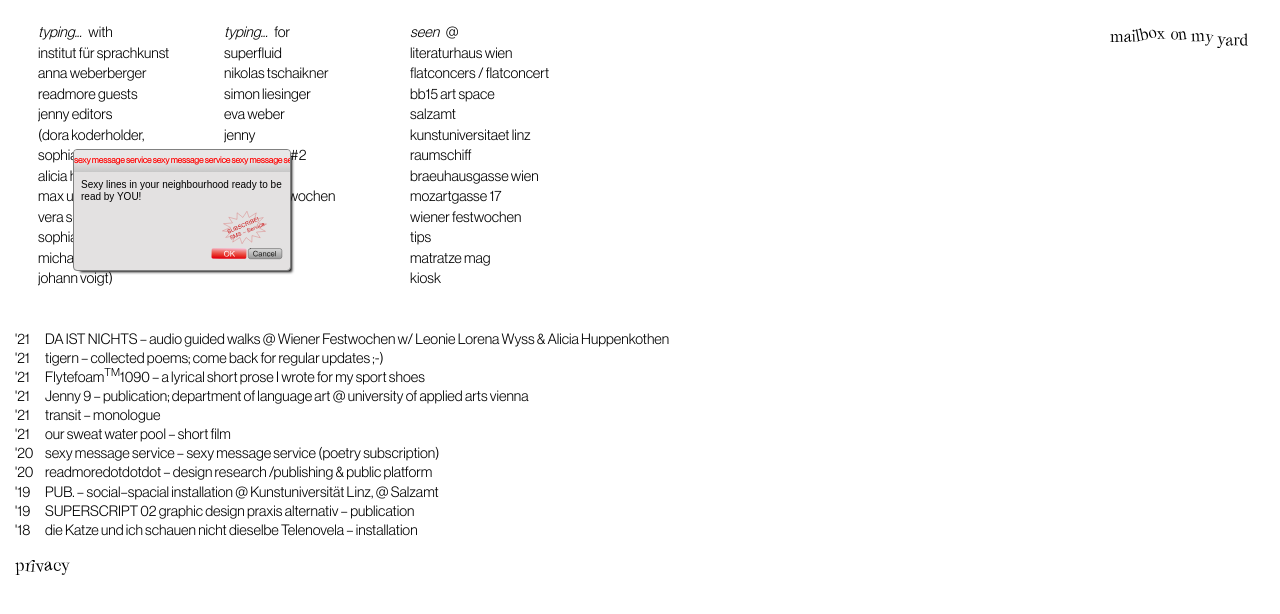
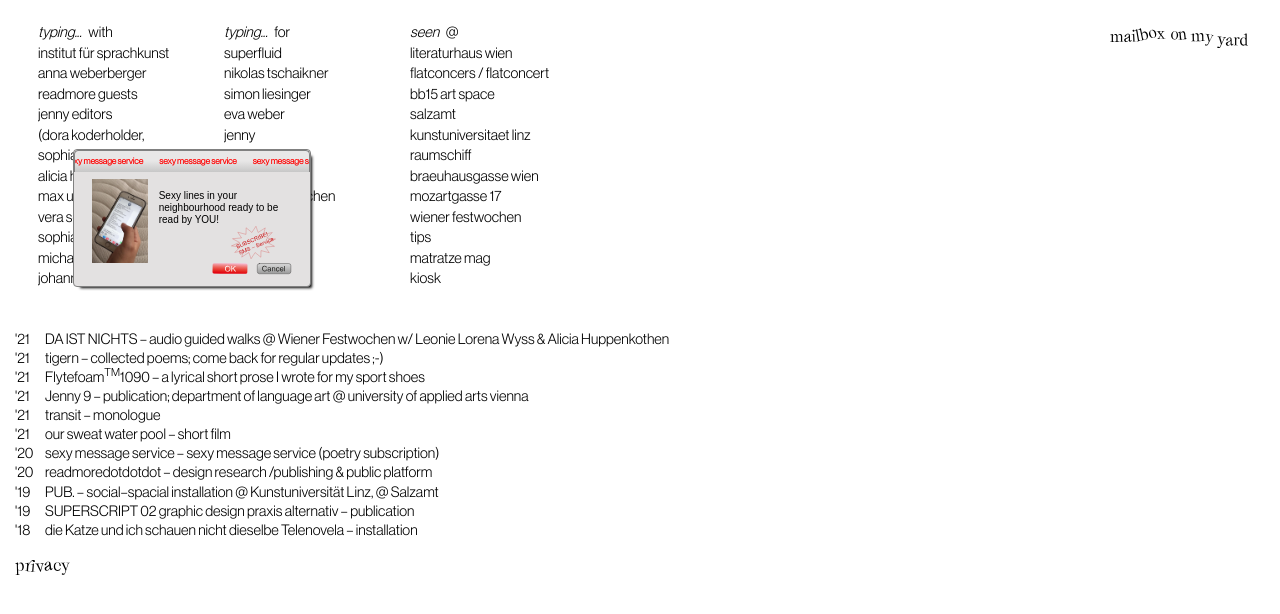
Before and after one commit to doughnutgirl/doughnutgirl.github.io, a plain HTML site: page index.html in a window 1280 px wide. Drawn offline with nearby package versions, Linux system fonts and the light colour scheme; files whose address does not match are found by name.

Commit message:
marquee sexy img

```diff
--- a/CSS/style.css
+++ b/CSS/style.css
@@ -256,34 +256,126 @@ a:hover {
 }
 
 /* Marquee runable banner at sexy message service pop-up */
+/*
 .marquee {
   width: 450px;
   line-height: 18px;
-/*  background-color: red;*/
+
   color: white;
   white-space: nowrap;
   overflow: hidden;
   box-sizing: border-box;
 }
+*/
 
-.marqTitle {
-  display: inline-block;
-  padding-left: 100%;
-  animation: marquee 15s linear infinite;
-  color:red;
-
-}
 .titleRed{
   color:red;
 }
 
+
+
+
+.marquee {
+  height: 35px;
+  width: 100%;
+
+  overflow: hidden;
+  position: relative;
+
+}
+
+/* would need to be adjusted depending on time */
+.marquee .marquee_one{
+  animation: marquee 10s linear infinite
+}
+
+.marquee .marquee_two{
+  animation: marquee 10s linear 1s infinite
+}
+
+.marquee .marquee_three{
+  animation: marquee 10s linear 2s infinite
+}
+
+.marquee .marquee_four{
+  animation: marquee 10s linear 3s infinite
+}
+.marquee .marquee_five{
+  animation: marquee 10s linear 4s infinite
+}
+.marquee .marquee_six{
+  animation: marquee 10s linear 5s infinite
+}
+.marquee .marquee_seven{
+  animation: marquee 10s linear 6s infinite
+}
+.marquee .marquee_eight{
+  animation: marquee 10s linear 7s infinite
+}
+.marquee .marquee_nine{
+  animation: marquee 10s linear 8s infinite
+}
+.marquee .marquee_ten{
+  animation: marquee 10s linear 9s infinite
+}
+
+/* even out the elements */
+.marquee div {
+  position: absolute;
+  width: 100%;
+  left: 100%;
+  height: 40px;
+  display: flex;
+  justify-content: space-between;
+}
+
+
+
+/* add delay at the end of animation so you dont start while another div is going */
 @keyframes marquee {
-  0% {
-    transform: translate(0, 0);
+  0% { left: 100%; }
+  50% { left: -100%; }
+  100% {left: -100%}
+}
+
+
+
+@media only screen and (max-width: 500px){
+  .marquee .marquee_one{
+    animation: marquee 10s linear infinite
   }
 
-  100% {
-    transform: translate(-100%, 0);
+  .marquee .marquee_two{
+    animation: marquee 10s linear 1.43s infinite
+  }
+
+  .marquee .marquee_three{
+    animation: marquee 10s linear 2.86s infinite
+  }
+
+  .marquee .marquee_four{
+    animation: marquee 10s linear 4.29s infinite
+  }
+  .marquee .marquee_five{
+    animation: marquee 10s linear 5.72s infinite
+  }
+  .marquee .marquee_six{
+    animation: marquee 10s linear 7.15s infinite
+  }
+  .marquee .marquee_seven{
+    animation: marquee 10s linear 8.58s infinite
+  }
+  .marquee .marquee_eight{
+    visibility: hidden;
+    animation: marquee 10s linear 8.75s infinite
+  }
+  .marquee .marquee_nine{
+    visibility: hidden;
+    animation: marquee 10s linear 16s infinite
+  }
+  .marquee .marquee_ten{
+    visibility: hidden;
+    animation: marquee 10s linear 18s infinite
   }
 }
 
@@ -329,10 +421,57 @@ a:hover {
   margin-bottom: 5px;
 }
 
+#sexyMessageFirst_img_container{
+  width: 35%;
+  float: left;
+}
+#sexyMessageFirst_cont_container{
+  width: 60%;
+  float: left;
+  padding-top: 5%;
+}
+#sexyMessageFirst_cont_container p{
+  margin-bottom: 0rem;
+}
+#sexyMessageSecond p {
+  cursor: default;
+margin-bottom: 0rem;
+margin-top: 1.5rem;
+margin-left: 1rem;
+}
+.ok{
+  margin-right: 6%;
+}
+
 @media only screen and (min-width: 768px) {
  .partner div{
    min-width: 170px;
 max-width: 186px;
+}
+
+ }
+
+@media only screen and (max-width: 500px){
+  #thumb_img {
+    visibility:hidden;
+  }
+  #sexyMessageFirst_img_container{
+    width: 0%;
+  }
+  #sexyMessageFirst_cont_container{
+    width: 100%;
+    float: left;
+    padding-top: 8%;
+  }
+
+}
+
+   #thumb_img {
+
+       width: 72%;
+       height: auto;
+       margin-left: 14%;
+       margin-right: 14%;
  }
  /*
  .partner div:last-child {
--- a/index.html
+++ b/index.html
@@ -1,6 +1,7 @@
 <!doctype html>
 
 <html lang="en">
+
 <head>
   <!-- Required meta tags -->
   <meta charset="utf-8">
@@ -96,7 +97,7 @@
             <!-- Maybe read in from .txt -->
           </ul>
         </div>
-        <div class="col-sm-6 col-xs-12" >
+        <div class="col-sm-6 col-xs-12">
           <ul>
             <li><span class="grotesk_italic">seen </span> &nbsp; @ </li>
             <li><a href="https://www.literaturhaus.at/" target="_blank">literaturhaus wien</a></li>
@@ -133,7 +134,7 @@
           <!-- Maybe read in from .txt -->
           <li class="vitae_list_item">
             <a id="button1">
-              <div class= "row">
+              <div class="row">
                 <div class="col-2 vitae_year">'21</div>
                 <div class="col-10 vitae_project">
                   DA IST NICHTS &ndash; audio guided walks @ Wiener Festwochen w/ Leonie Lorena Wyss & Alicia Huppenkothen
@@ -143,34 +144,37 @@
           </li>
           <li>
             <a id="button2">
-              <div class= "row">
+              <div class="row">
                 <div class="col-2 vitae_year">'21</div>
                 <div class="col-10 vitae_project">
                   tigern &ndash; collected poems; come back for regular updates ;-)
-            </div> </div>
+                </div>
+              </div>
             </a>
           </li>
           <li>
             <a id="button3">
-              <div class= "row">
+              <div class="row">
                 <div class="col-2 vitae_year">'21</div>
                 <div class="col-10 vitae_project">
                   Flytefoam<sup class="sup-font">TM</sup>1090 &ndash; a lyrical short prose I wrote for my sport shoes
-            </div></div>
+                </div>
+              </div>
             </a>
           </li>
           <li>
             <a id="button4">
-              <div class= "row">
+              <div class="row">
                 <div class="col-2 vitae_year">'21</div>
                 <div class="col-10 vitae_project">
                   Jenny 9 &ndash; publication; department of language art @ university of applied arts vienna
-            </div> </div>
+                </div>
+              </div>
             </a>
           </li>
           <li>
             <a id="button5">
-              <div class= "row">
+              <div class="row">
                 <div class="col-2 vitae_year">'21</div>
                 <div class="col-10 vitae_project">
                   transit &ndash; monologue
@@ -180,28 +184,31 @@
           </li>
           <li>
             <a id="button6">
-              <div class= "row">
+              <div class="row">
                 <div class="col-2 vitae_year">'21</div>
                 <div class="col-10 vitae_project">
                   our sweat water pool &ndash; short film
 
-            </div> </div>
+                </div>
+              </div>
             </a>
           </li>
           <li> <a id="button7">
-            <div class= "row">
+              <div class="row">
                 <div class="col-2 vitae_year">'20</div>
                 <div class="col-10 vitae_project">
                   sexy message service &ndash; sexy message service (poetry subscription)
-            </div> </div>
+                </div>
+              </div>
             </a>
           </li>
           <li><a href="https://www.instagram.com/readmoredotdotdot/" target="_blank">
-            <div class= "row">
+              <div class="row">
                 <div class="col-2 vitae_year">'20</div>
                 <div class="col-10 vitae_project">
                   readmoredotdotdot &ndash; design research /publishing & public platform
-</div> </div>
+                </div>
+              </div>
             </a>
           </li>
           <!--
@@ -214,16 +221,17 @@
         -->
           <li>
             <a id="button8">
-              <div class= "row">
+              <div class="row">
                 <div class="col-2 vitae_year">'19</div>
                 <div class="col-10 vitae_project">
                   PUB. &ndash; social&ndash;spacial installation @ Kunstuniversität Linz, @ Salzamt
-            </div> </div>
+                </div>
+              </div>
             </a>
           </li>
           <li>
             <a id="button9">
-              <div class= "row">
+              <div class="row">
                 <div class="col-2 vitae_year">'19</div>
                 <div class="col-10 vitae_project">
                   SUPERSCRIPT 02 graphic design praxis alternativ &ndash; publication
@@ -233,11 +241,12 @@
           </li>
           <li>
             <a id="button10">
-              <div class= "row">
+              <div class="row">
                 <div class="col-2 vitae_year">'18</div>
                 <div class="col-10 vitae_project">
                   die Katze und ich schauen nicht dieselbe Telenovela &ndash; installation
-            </div> </div>
+                </div>
+              </div>
             </a>
           </li>
           <!--
@@ -840,7 +849,8 @@ She writes for magazines and artistic projects. </p>
 
           <p> for further questions or enquiries send me a
             <u>letter</u> or hmu -> <a href="https://www.instagram.com/prinzconsuela/" target="_blank"><u>@prinzconsuela</u></a><br>
-subscribe to <a id="button_a_7"><u>sexy message service</u></a></p>
+            subscribe to <a id="button_a_7"><u>sexy message service</u></a>
+          </p>
 
           <p></p>
 
@@ -856,21 +866,60 @@ subscribe to <a id="button_a_7"><u>sexy message service</u></a></p>
 
       <div id="window12" class="window sexyMessageServicePopupSize" style="">
         <div class="gray">
-  <div class="windowTitleSexy grotesk titleRed"><nobr>sexy message service sexy message service sexy message service sexy message </nobr> </div>
 
           <!--
-          <div class="marquee">
-            <p class="windowTitle grotesk marqTitle">sexy message service</p>
+         <div class="windowTitleSexy grotesk titleRed">
+            <nobr>sexy message service sexy message service sexy message service sexy message </nobr>
           </div>
         -->
 
 
+          <div class="marquee titleRed windowTitleSexy grotesk">
+          <div class="marquee_one" >
+            <p>sexy message service </p>
+          </div>
+          <div class="marquee_two" >
+            <p>sexy message service </p>
+          </div>
+          <div class="marquee_three" >
+            <p>sexy message service </p>
+          </div>
+          <div class="marquee_four" >
+            <p>sexy message service </p>
+          </div>
+          <div class="marquee_five" >
+            <p>sexy message service </p>
+          </div>
+          <div class="marquee_six" >
+            <p>sexy message service </p>
+          </div>
+          <div class="marquee_seven" >
+            <p>sexy message service </p>
+          </div>
+          <div class="marquee_eight" >
+            <p>sexy message service </p>
+          </div>
+          <div class="marquee_nine" >
+            <p>sexy message service </p>
+          </div>
+          <div class="marquee_ten" >
+            <p>sexy message service </p>
+          </div>
+
+          </div>
 
 
         </div>
         <div class="mainWindow keroine">
 
           <div id="sexyMessageFirst">
+
+            <div id="sexyMessageFirst_img_container">
+              <img src="img/thumb_sexyMessage.jpg" id="thumb_img">
+
+            </div>
+
+<div id="sexyMessageFirst_cont_container">
           <p class="arial">Sexy lines in your neighbourhood ready to be read by YOU!</p>
 
 
@@ -887,12 +936,12 @@ subscribe to <a id="button_a_7"><u>sexy message service</u></a></p>
           <a id="buttonSexyMessageService">
 
 
-              <img src="SVG/OK_mit_font.svg" class="sexyButton">
+            <img src="SVG/OK_mit_font.svg" class="sexyButton ok">
           </a>
+</div>
+        </div>
 
 
-
-          </div>
 
 
 
@@ -929,4 +978,5 @@ subscribe to <a id="button_a_7"><u>sexy message service</u></a></p>
   <script src="Window-Engine-master/dist/window-engine.min.js"></script>
   <div>
 </body>
+
 </html>
```
Also changed, not shown: Window-Engine-master/dist/window-engine.min.css, img/thumb_sexyMessage.jpg (added), 1 other file. Lines whose indentation alone changed are shown as unchanged.
